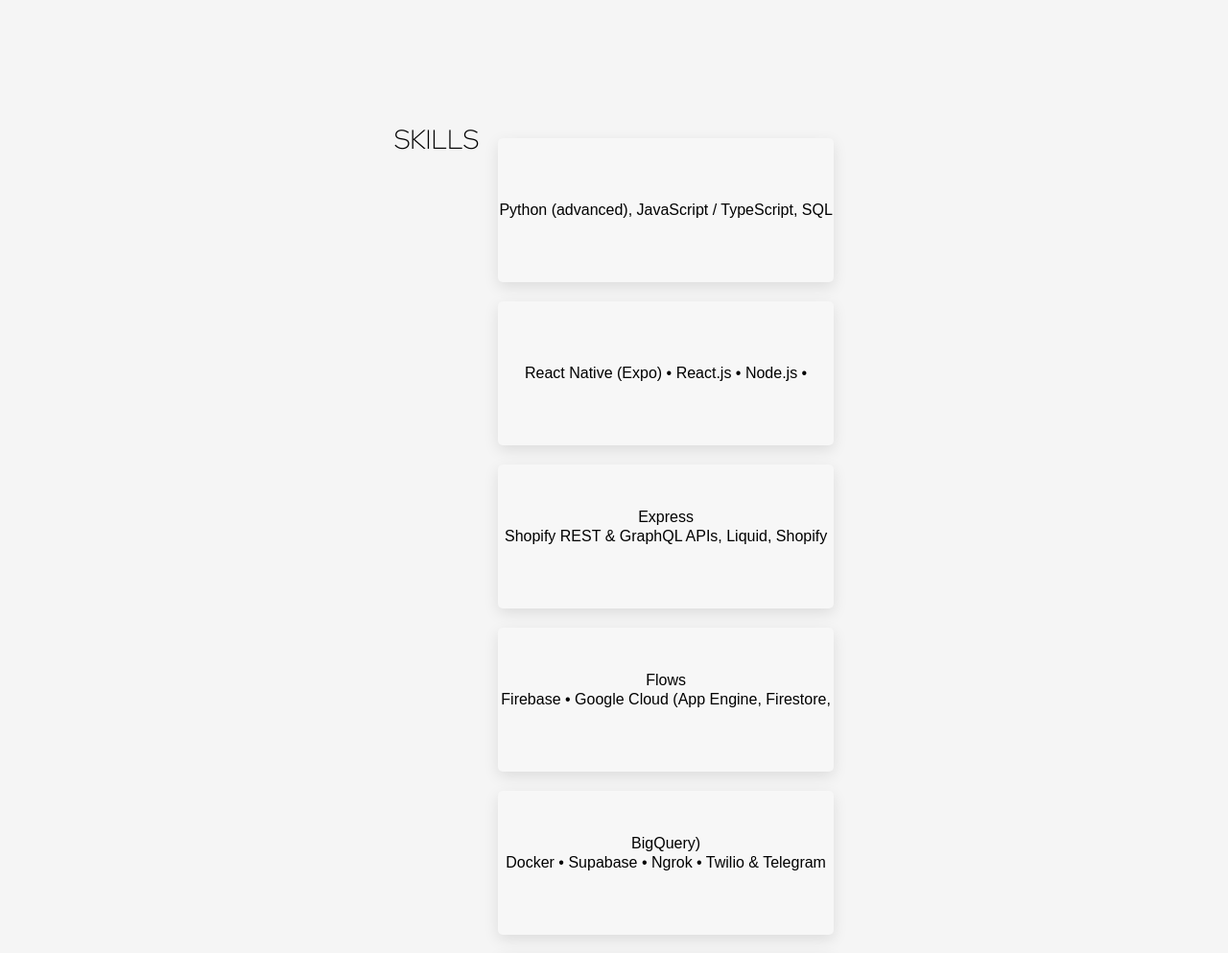
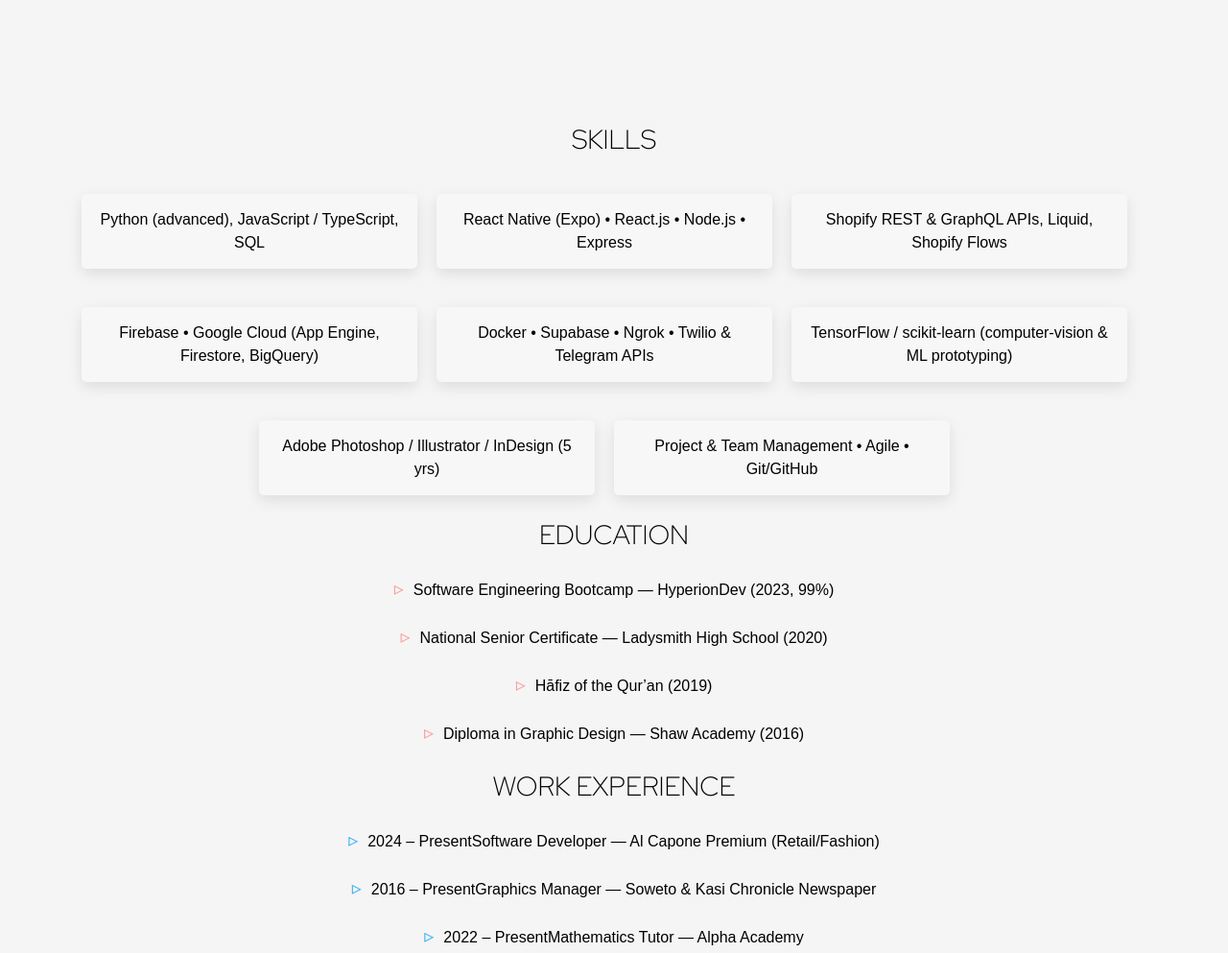
Before and after one commit to Uzair-U/MyCV, a plain HTML site: page index.html in a window 1280 px wide. Shown: the part 620-1613 px from the top of the page at 96% size. Drawn offline with Linux system fonts and the light colour scheme; a web font is replaced by a local one.

Commit message:
Update style2.css

```diff
--- a/src/style2.css
+++ b/src/style2.css
@@ -154,21 +154,32 @@
 /* Skills styles */
 .skills {
   margin-top: 50px;
+}
+
+.skills h2 {
+  text-align: center;
+}
+
+.skills ul {
   display: flex;
   flex-wrap: wrap;
-  justify-content: center;   /* Ensures skills are centered */
-  gap: 20px;                 /* Adds space between the items */
+  justify-content: center;
+  padding: 0;
 }
 
 .skills li {
-  width: 350px;              /* Keeps fixed width */
-  height: 150px;             /* Fixed height for consistency */
+  width: 350px;
+  height: auto; /* Allow the height to adjust */
   background-color: #f7f7f7;
+  margin-right: 20px;
+  margin-bottom: 20px;
   text-align: center;
-  line-height: 150px;        /* Centers the text vertically */
+  line-height: 1.5;
   border-radius: 5px;
   box-shadow: 0 5px 15px rgba(0, 0, 0, 0.1);
   transition: all 0.3s ease;
+  word-wrap: break-word; /* Allow text to break onto the next line */
+  padding: 15px;
 }
 
 .skills li:hover {
@@ -188,6 +199,7 @@
   font-size: 14px;
   margin: 0;
 }
+
 
 /* Education section styles */
 .Education,
```
